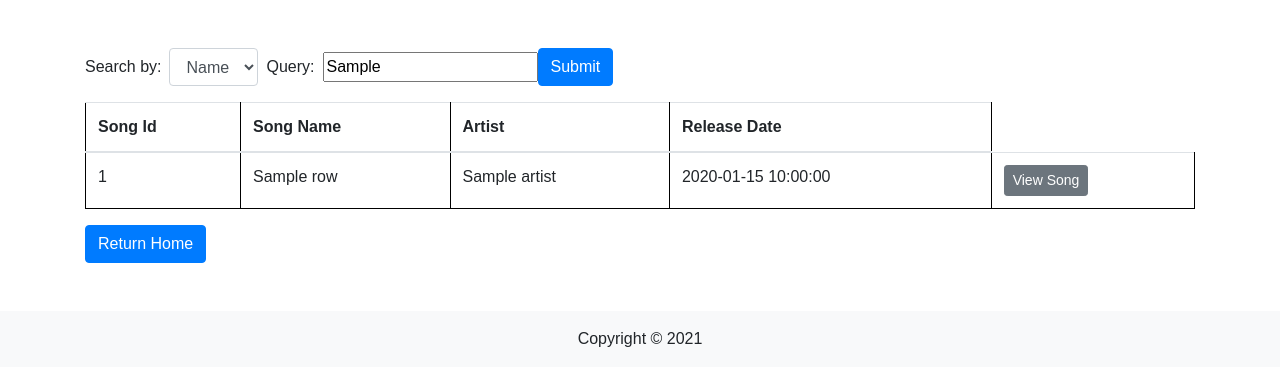
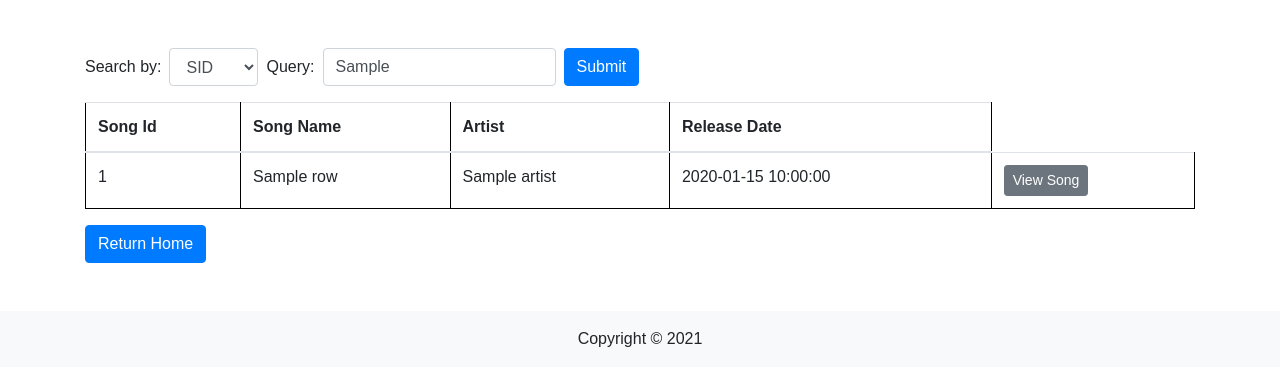
Before and after one commit to Wukkkinz-0725/musicCollection-FrontEnd, a Flask app: template templates/songs/query_result.html in a window 1280 px wide. Shown: the part 80-466 px from the top of the page. Run offline with Flask 2, Linux system fonts and the light colour scheme; the template is opened without the code that fills it: most values are stand-ins (such as "Sample title", 1, 10 or a date in 2020); some libraries are stand-ins or nearby versions.

Commit message:
query result updated

```diff
--- a/templates/songs/query_result.html
+++ b/templates/songs/query_result.html
@@ -9,6 +9,23 @@
   <!-- Include custom CSS file -->
   <link rel= "stylesheet" type= "text/css" href= "{{ url_for('static',filename='styles/mainpage.css') }}">
 </head>
+
+<script>
+function select_option (id,value_selected) {
+
+ var select;
+ select = document.getElementById(id);
+ if (select == null) return 0;
+
+ var option;
+ option = select.options.namedItem(value_selected);
+ if (option == null) return 0;
+
+ option.selected = "selected";
+ return true;
+}
+</script>
+
 
 <body>
   <header class="bg-light py-3">
@@ -23,11 +40,12 @@
       <form method="POST" class="form-inline">
           <label for="query_type" class="mr-2">Search by:</label>
           <select name="query_type" id="query_type" class="form-control mr-2">
-        <option value="sid">SID</option>
-        <option value="name" selected>Name</option>
+            <option value="sid" id="sid" name="sid">SID</option>
+            <option value="name" id="name" name="id">Name</option>
           </select>
+          <script>select_option ("query_type", "{{data['query_type']}}");</script>
           <label for="query_value" class="mr-2">Query:</label>
-      <input type="text" id="query_value" name="query_value" value="{{data['query_value']}}"form-control mr-2">
+          <input type="text" id="query_value" name="query_value" value="{{data['query_value']}}" class="form-control mr-2">
           <!-- Use Bootstrap button styles -->
           <input type="submit" value="Submit" class="btn btn-primary">
     </form>
```
Lines whose indentation alone changed are shown as unchanged.
